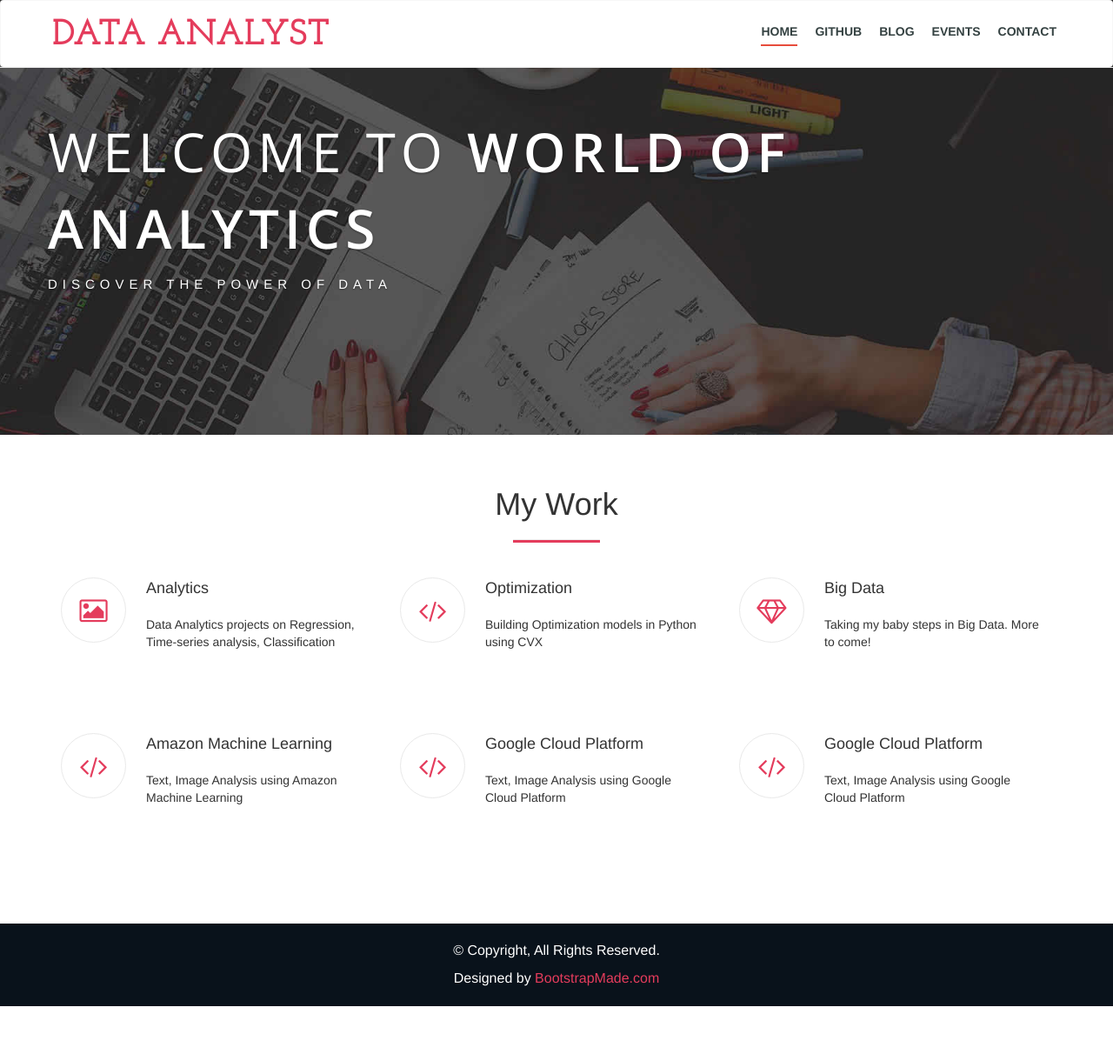
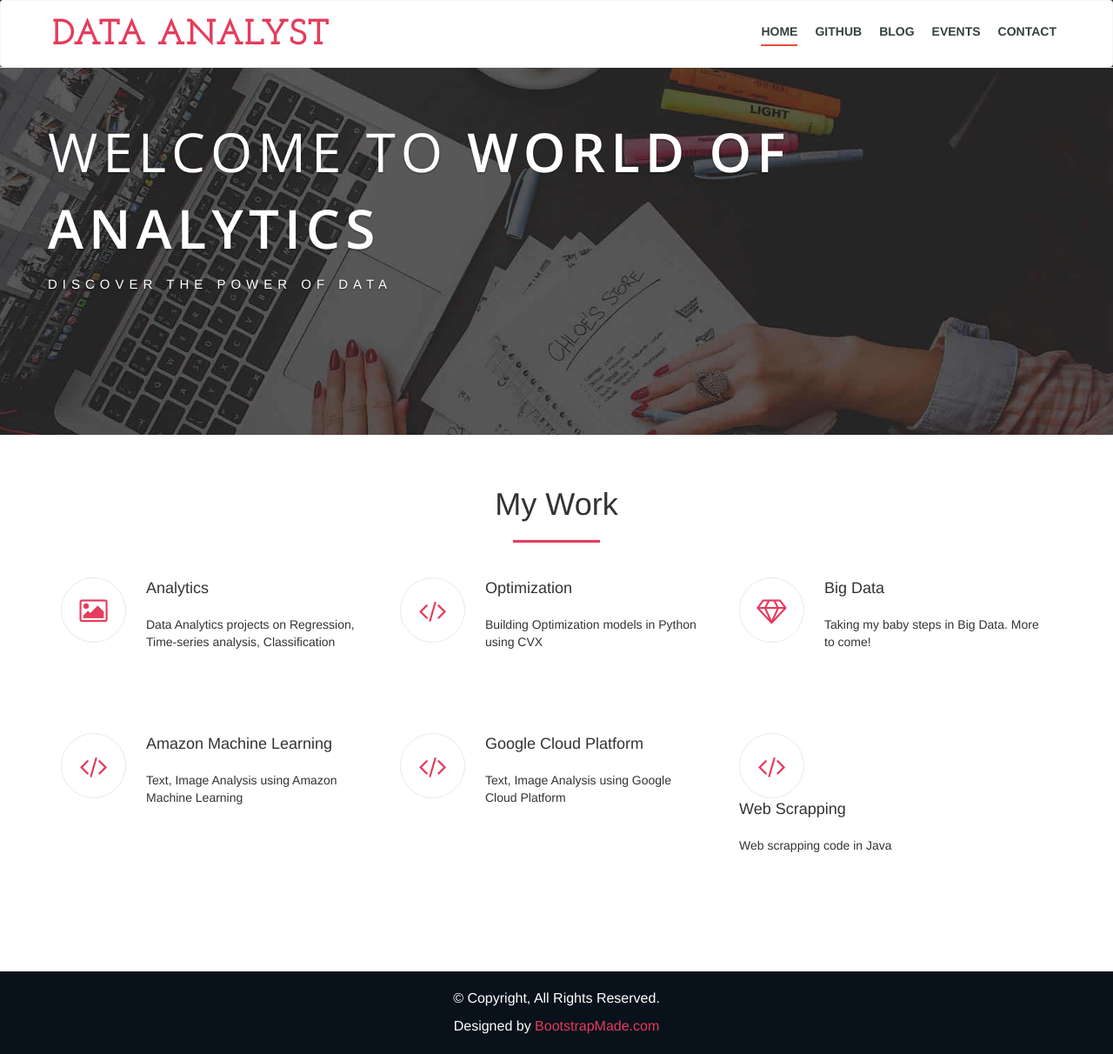
Before and after one commit to krithikaceg/krithikaceg.github.io, a Jekyll site: the page index.html, which Jekyll copies as it is, in a window 1280 px wide and 1212 px high. Shown: the whole window at 87% size. Built offline with Jekyll 4.4.1, drawn with Linux system fonts in a browser that asks for light colours; nearby versions of some CDN libraries; library files that are not in the unit come from our copies.

Commit message:
Update index.html

```diff
--- a/index.html
+++ b/index.html
@@ -76,7 +76,6 @@
             <div class="service-text">
               <a href="https://github.com/krithikaceg/Optimization" >
               <h3>Analytics</h3></a>
-
               <p> Data Analytics projects on Regression, Time-series analysis, Classification</p>
             </div>
           </div>
@@ -87,7 +86,6 @@
             <div class="service-text">
               <a href="https://github.com/krithikaceg/Simple-Map-Reduce-Implementation" >
               <h3>Optimization</h3></a>
-
               <p> Building Optimization models in Python using CVX</p>
             </div>
           </div>
@@ -98,7 +96,6 @@
             <div class="service-text">
               <a href="https://github.com/krithikaceg/Optimization" >
               <h3>Big Data</h3></a>
-
               <p> Taking my baby steps in Big Data. More to come!</p>
             </div>
           </div>
@@ -109,7 +106,6 @@
             <div class="service-text">
               <a href="https://github.com/krithikaceg" >
               <h3>Amazon Machine Learning</h3></a>
-
               <p> Text, Image Analysis using Amazon Machine Learning</p>
             </div>
           </div>
@@ -120,7 +116,6 @@
             <div class="service-text">
               <a href="https://github.com/krithikaceg" >
               <h3>Google Cloud Platform</h3></a>
-
               <p> Text, Image Analysis using Google Cloud Platform</p>
             </div>
           </div>
@@ -131,9 +126,8 @@
             <div class="service-icon"><i class="fa fa fa-code"></i></div>
             <div class="service-text">
               <a href="https://github.com/krithikaceg" >
-              <h3>Google Cloud Platform</h3></a>
-
-              <p> Text, Image Analysis using Google Cloud Platform</p>
+              <h3>Web Scrapping</h3></a>
+              <p> Web scrapping code in Java</p>
             </div>
           </div>
         </div>
```
